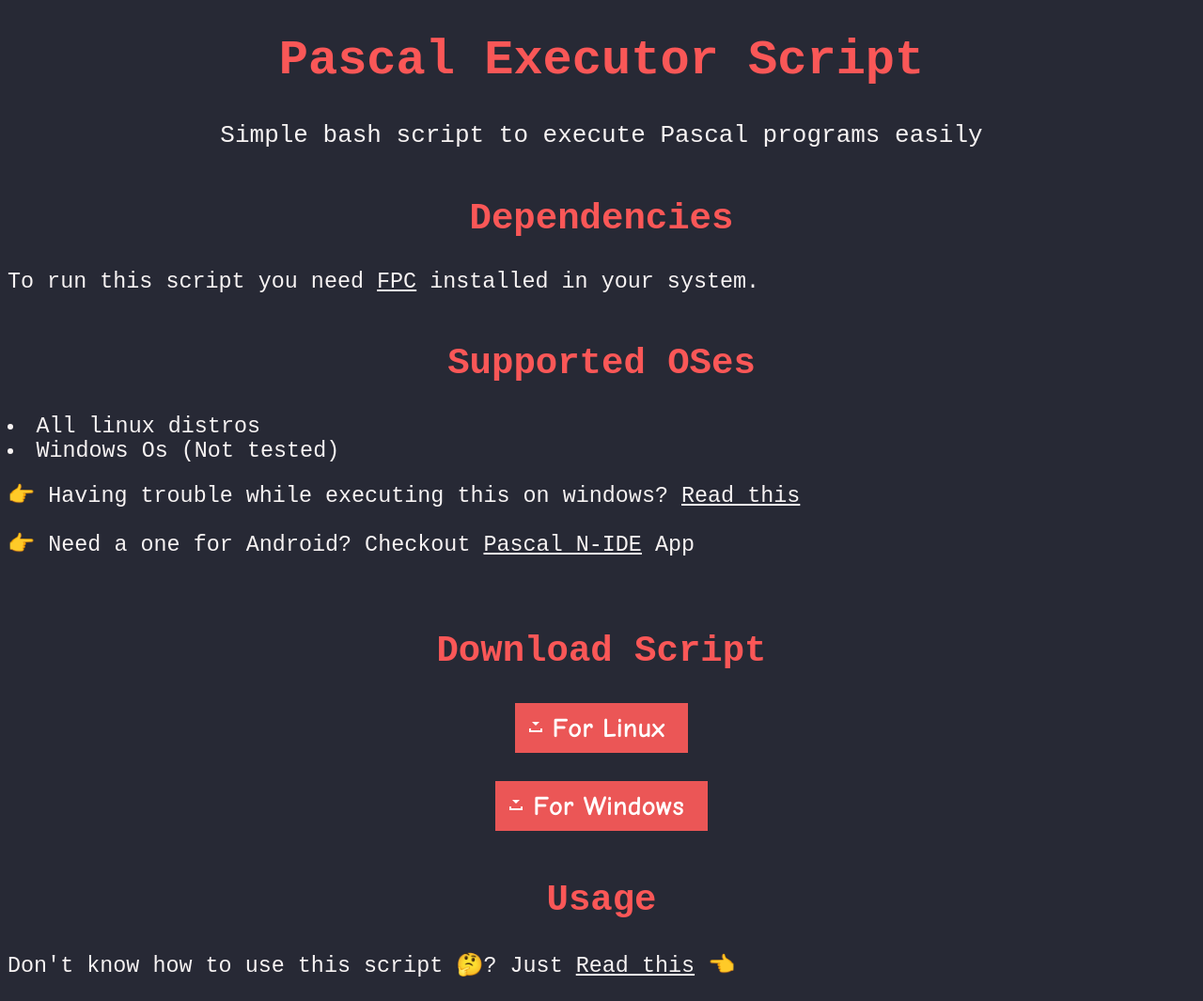
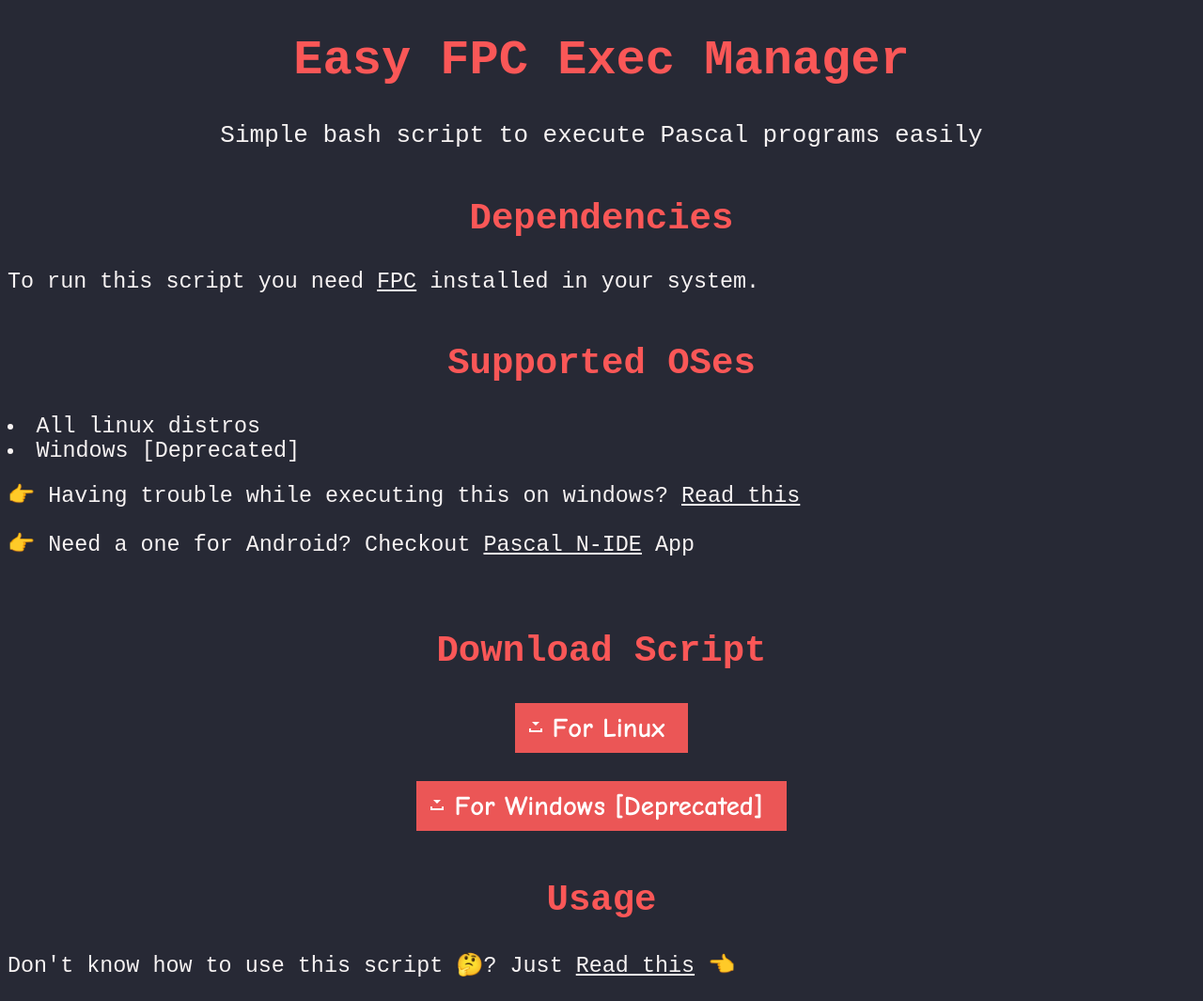
Before and after one commit to Itz-fork/Easy-FPC-Exec-Manager, a plain HTML site: page docs/index.html in a window 1280 px wide. Shown: the whole page at 94% size. Drawn offline with Linux system fonts and the light colour scheme.

Commit message:
Improved linux script

```diff
--- a/docs/index.html
+++ b/docs/index.html
@@ -9,7 +9,7 @@
 </head>
 <body>
     <div class="title">
-        <h1>Pascal Executor Script</h1>
+        <h1>Easy FPC Exec Manager</h1>
         <p>Simple bash script to execute Pascal programs easily</p>
     </div>
     <div class="supported_oses">
@@ -19,14 +19,14 @@
     <div class="supported_oses">
         <h2>Supported OSes</h2>
         <li>All linux distros</li>
-        <li>Windows Os (Not tested)</li>
+        <li>Windows [Deprecated]</li>
         <p>👉 Having trouble while executing this on windows? <a href="win_help.html">Read this</a></p>
         <p>👉 Need a one for Android? Checkout <a href="https://play.google.com/store/apps/details?id=com.duy.pascal.compiler&hl=en&gl=US">Pascal N-IDE</a> App</p>
     </div>
     <div class="dl_head">
         <h2>Download Script</h2>
-        <a class="download_btn" href="https://cdn.jsdelivr.net/gh/Itz-fork/Pascal-Executor-Script@latest/script/linux/run.sh">For Linux</a> </br></br>
-        <a class="download_btn" href="https://cdn.jsdelivr.net/gh/Itz-fork/Pascal-Executor-Script@latest/script/windows/run.sh">For Windows</a>
+        <a class="download_btn" href="https://cdn.jsdelivr.net/gh/Itz-fork/Easy-FPC-Exec-Manager@latest/script/linux/run.sh">For Linux</a> </br></br>
+        <a class="download_btn" href="https://cdn.jsdelivr.net/gh/Itz-fork/Easy-FPC-Exec-Manager@latest/script/windows/run.sh">For Windows [Deprecated]</a>
     </div>
     <div class="supported_oses">
         <h2>Usage</h2>
```
Also changed, not shown: docs/win_help.html (+1 -0 lines), 2 other files.
